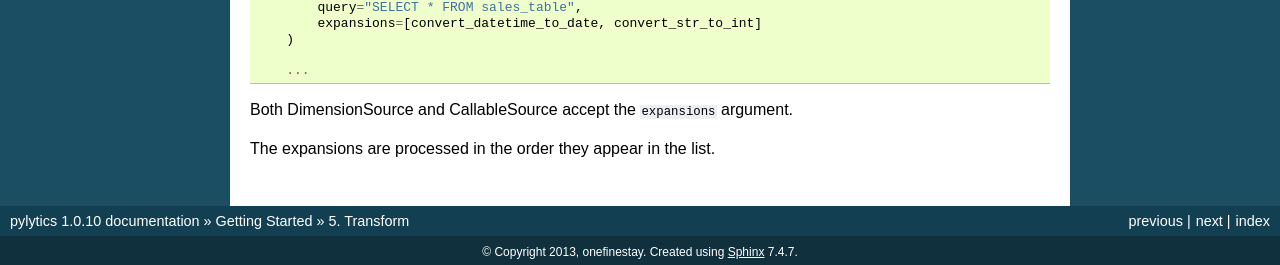
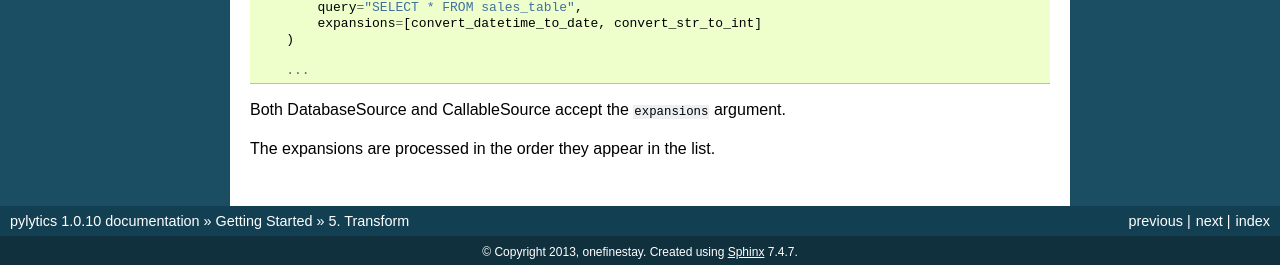
Before and after one commit to onefinestay/pylytics, a Sphinx documentation site: the page built from docs/getting-started/transform.rst, in a window 1280 px wide. Shown: the part 917-1182 px from the top of the page. Built offline with Sphinx 7.4.7, drawn with Linux system fonts in a browser that asks for light colours; pages that are not in the unit, such as notebooks, are missing from menus.

Commit message:
more doc typos

```diff
--- a/docs/getting-started/source-types.rst
+++ b/docs/getting-started/source-types.rst
@@ -6,7 +6,7 @@ Each fact and dimension has to specify a source for extracting data from.
 DatabaseSource
 **************
 
-`DimensionSource` makes use of connections defined in `DATABASES` in `settings.py` to make queries to a MySQL database.
+`DatabaseSource` makes use of connections defined in `DATABASES` in `settings.py` to make queries to a MySQL database.
 
 Declaring
 ~~~~~~~~~
--- a/docs/getting-started/transform.rst
+++ b/docs/getting-started/transform.rst
@@ -52,6 +52,6 @@ For example::
 
         ...
 
-Both DimensionSource and CallableSource accept the ``expansions`` argument.
+Both DatabaseSource and CallableSource accept the ``expansions`` argument.
 
 The expansions are processed in the order they appear in the list.
```
